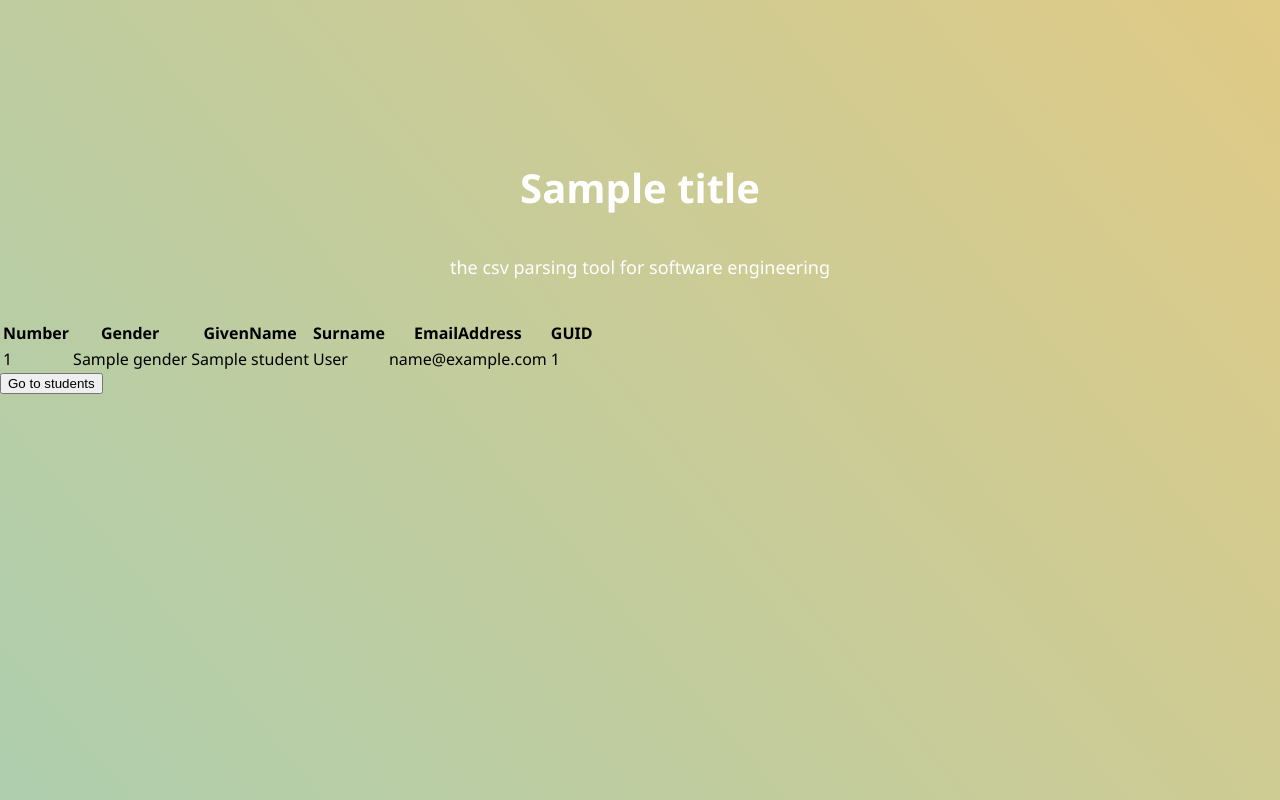
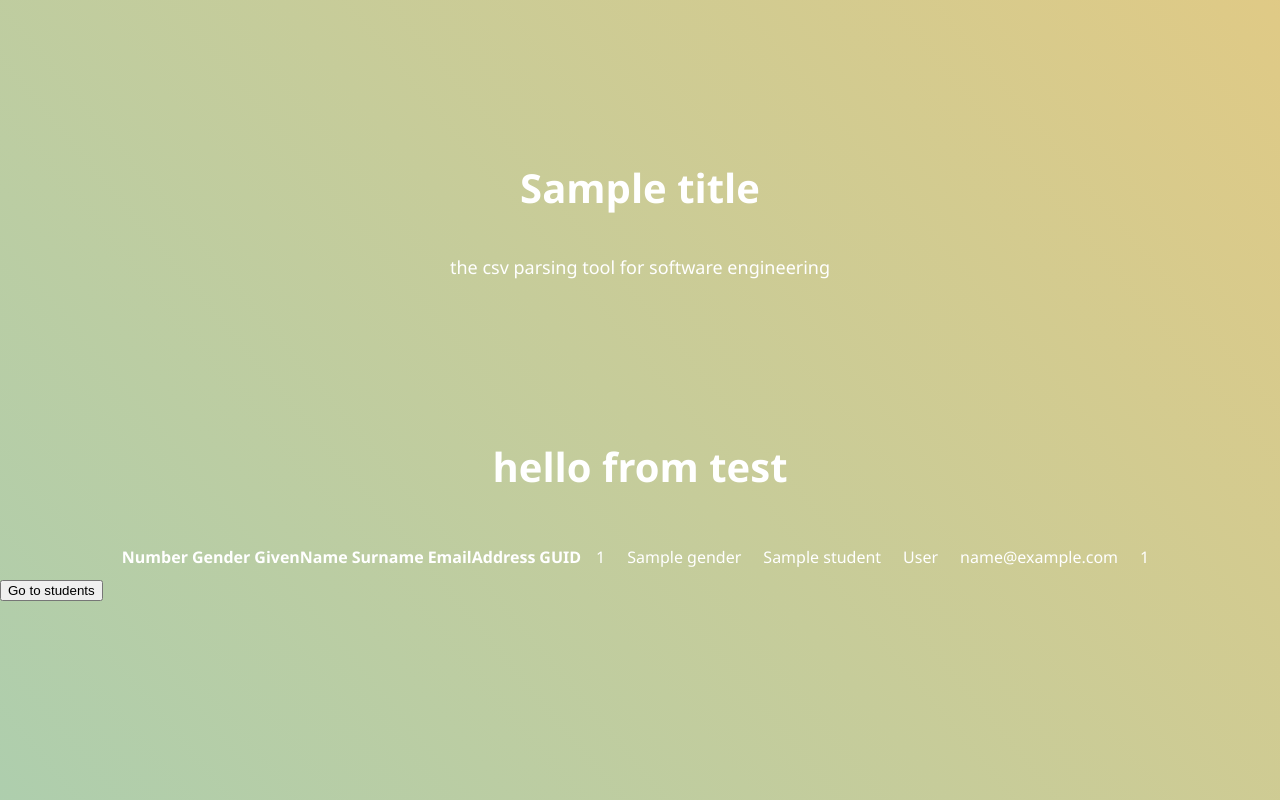
Before and after one commit to timmermansjoy/Software-engineering, a Flask app: template src/templates/test.html in a window 1280 px wide. Run offline with Flask 2, Linux system fonts and the light colour scheme; the template is opened without the code that fills it: most values are stand-ins (such as "Sample title", 1, 10 or a date in 2020); some libraries are stand-ins or nearby versions.

Commit message:
changed upload process. but still no work
Co-authored-by: WiktorKosinskiPXL <WiktorKosinskiPXL@users.noreply.github.com>

```diff
--- a/setup.py
+++ b/setup.py
@@ -23,7 +23,7 @@ setuptools.setup(
         "License :: OSI Approved :: MIT License",
         "Operating System :: OS Independent",
     ],
-    install_requires=["pandas", "flask"],
+    install_requires=["pandas", "flask", "Flask-Dropzone"],
     python_requires=">=3.6",
     extras_require={
         "development": ["pytest", "pytest-xdist", "pytest-cov", "autopep8"],
--- a/src/app.py
+++ b/src/app.py
@@ -1,5 +1,6 @@
 import os
 from flask import Flask, render_template, request, redirect, url_for
+from flask_dropzone import Dropzone
 from werkzeug.utils import secure_filename
 import pandas as pd
 import src
@@ -8,8 +9,11 @@ from src import student
 helper = src.Helper()
 
 app = Flask(__name__)
+dropzone = Dropzone(app)
+
 app.config["UPLOAD_EXTENSIONS"] = [".csv", ".txt"]
 app.config["UPLOAD_PATH"] = "uploads"
+app.config["DROPZONE_REDIRECT_VIEW"] = "test"
 
 
 # @app.route("/")
@@ -34,11 +38,9 @@ def upload_files():
         file_ext = os.path.splitext(filename)[1]
         if file_ext not in app.config["UPLOAD_EXTENSIONS"]:
             return "Invalid file format", 400
-        students = helper.get_students_from_csv(uploaded_file)
+        helper.get_students_from_csv(uploaded_file)
         print("helper students", helper.students)
-        ## TODO: the students variable should be a list of Student objects. Instead this is empty.
     ## TODO: redirect isnt redirecting.
-    ## TODO: redirect isnt redirectingk.
     print("heading to test")
     return redirect(url_for("test"))
 
@@ -49,6 +51,7 @@ def test():
     print(helper.students)
     print("rendering template I hope?")
     return render_template("test.html", title=title, students=helper.students)
+
 
 
 @app.route("/groups", methods=["POST"])
--- a/src/static/css/main.css
+++ b/src/static/css/main.css
@@ -70,3 +70,15 @@ p {
   width: 40%;
   margin: auto;
 }
+
+table {
+  color: white;
+  display: flex;
+  justify-content: center;
+  align-items: center;
+  margin: auto;
+}
+td {
+  padding: 10px;
+  text-align: center;
+}
--- a/src/templates/index.html
+++ b/src/templates/index.html
@@ -1,25 +1,20 @@
+<!-- prettier-ignore -->
 <html>
+
 <head>
   <title>{{title}}</title>
-    <link
-      rel="shortcut icon"
-      href="{{ url_for('static', filename='img/favicon/favicon.ico') }}"
-    />
-    <link
-      rel="stylesheet"
-      href="https://cdnjs.cloudflare.com/ajax/libs/dropzone/5.7.1/min/dropzone.min.css"
-    />
-    <link
-      rel="stylesheet"
-      href="{{ url_for('static', filename='css/main.css') }}"
-    />
+  <link rel="shortcut icon" href="{{ url_for('static', filename='img/favicon/favicon.ico') }}" />
+  <link rel="stylesheet" href="{{ url_for('static', filename='css/main.css') }}" />
+  {{ dropzone.load_css() }}
 </head>
+
 <body class="animation">
   <h1 class="css-selector">{{title}}</h1>
   <p class="center">the csv parsing tool for software engineering</p>
-    {% block content %}
-    <form action="{{ url_for('upload_files') }}" class="dropzone"></form>
-    <script src="https://cdnjs.cloudflare.com/ajax/libs/dropzone/5.7.1/min/dropzone.min.js"></script>
-    {% endblock %}
+  {% block content %} {{ dropzone.create(action='/') }}
+  {{dropzone.config(default_message='Drop here!') }}
+  {{ dropzone.load_js() }}
+  {%endblock %}
 </body>
+
 </html>
--- a/src/templates/test.html
+++ b/src/templates/test.html
@@ -1,4 +1,9 @@
-{% extends "index.html" %} {% block content %} {% if students %}
+{% extends "index.html" %} {% block content %}
+
+<h1>hello from test</h1>
+
+{% if students %}
+
 <table>
   <thead>
     <th>Number</th>
```
Lines whose indentation alone changed are shown as unchanged.
